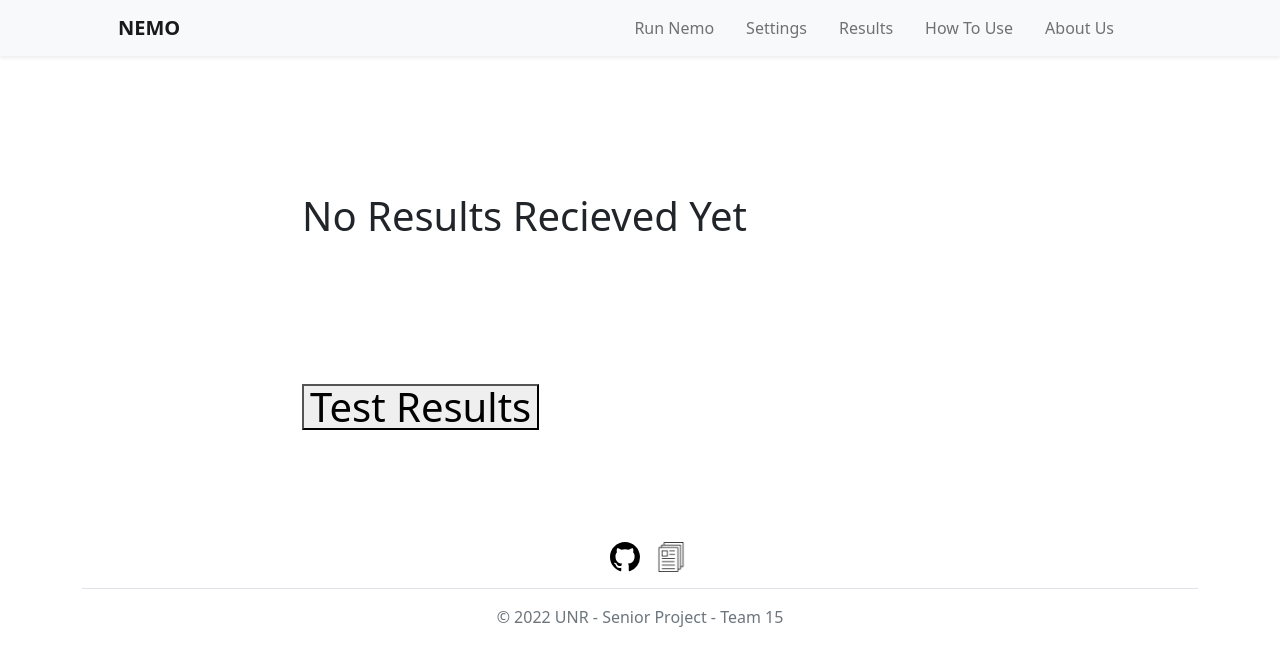
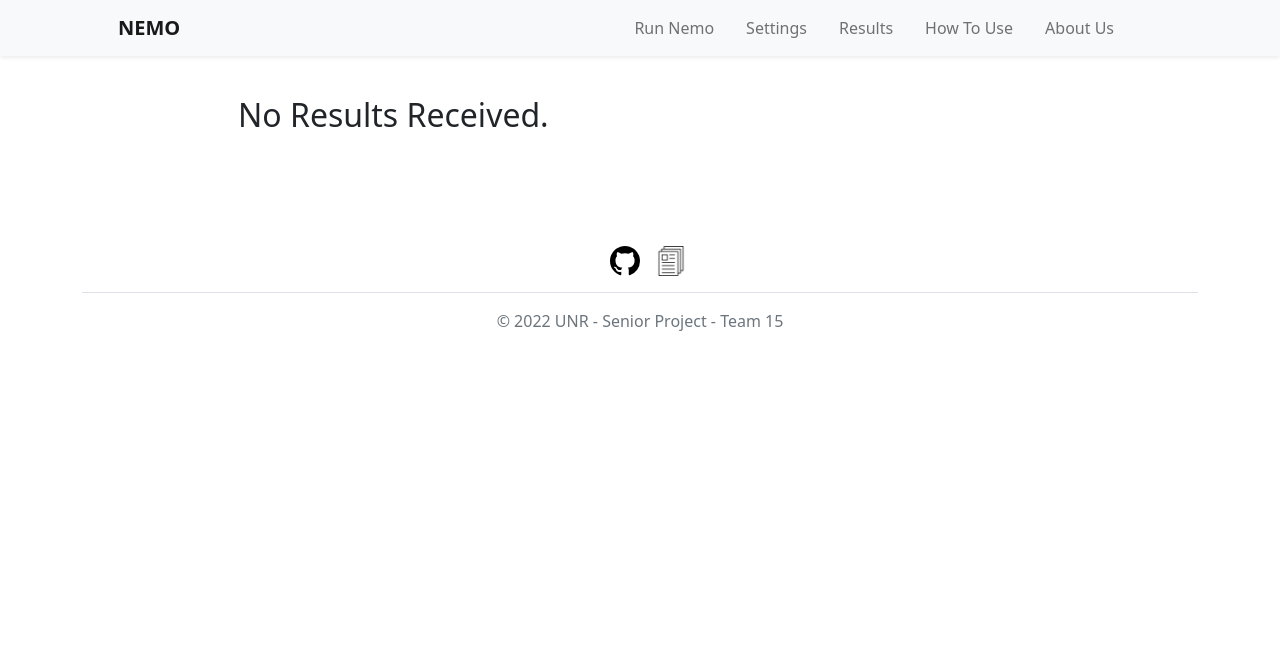
Before and after one commit to Curtis-CS/Nemo-Frontend, a Vue app: page /results in a window 1280 px wide. Shown: the top 666 px of the page. Built offline with nearby package versions, Linux system fonts and the light colour scheme.

Commit message:
Cleaned up code. Small changes.

```diff
--- a/package.json
+++ b/package.json
@@ -11,7 +11,6 @@
   "dependencies": {
     "axios": "^1.3.4",
     "bootstrap": "^5.2.3",
-    "file-saver": "^2.0.5",
     "selenium-webdriver": "^4.8.1",
     "vue": "^3.2.45",
     "vue-router": "^4.1.6",
--- a/src/components/UploadFiles.vue
+++ b/src/components/UploadFiles.vue
@@ -274,6 +274,7 @@ export default {
     submitFiles() {
       /**
        * Function to submit files to the back-end server and save results.
+       * Files are send one at a time.
        * @type {FormData}
        */
       let filesLeftToSend = this.uploadFiles.length
@@ -288,16 +289,7 @@ export default {
         })
           .then(function (response) {
             console.log("Results Received")
-            // Reset Result Images Before Next Batch
-            console.log(store.state.result_images.length)
-            store.commit('clearFiles')
-            console.log(store.state.result_images.length)
-            // Add Result Images of this Run
-            store.commit('insertFile', response.data)
-            console.log(store.state.result_images.length)
-            console.log(store.state.resultsExist)
-            store.commit('exist')
-            console.log(store.state.resultsExist)
+            store.commit('insertFile', new Blob([response.data]))
             // Demonstration Code
             // let recievedFileSize = response.data.size
             // if (recievedFileSize > 25) {
--- a/src/store.js
+++ b/src/store.js
@@ -3,18 +3,10 @@ import { createStore } from 'vuex'
 export const store = createStore({
     state () {
         return {
-            resultsExist: false,
             result_images: null
         }
     },
     mutations: {
-        clearFiles (state) {
-            state.result_images = null
-            state.resultsExist = false
-        },
-        exist (state) {
-            state.resultsExist = true
-        },
         insertFile (state, file) {
             state.result_images = file
         },
--- a/src/views/AboutUs.vue
+++ b/src/views/AboutUs.vue
@@ -37,6 +37,10 @@
         <p class="fw-normal text-muted text-center mb-lg-4">
           David Feil-Seifer | Devrin Lee
         </p>
+        <h5 class="fw-bold text-center lh-1 mb-4 mt-5 min-width"> Project Manager </h5>
+        <p class="fw-normal text-muted text-center mb-lg-4">
+
+        </p>
         <h5 class="fw-bold text-center lh-1 mb-4 mt-5 min-width"> Advisors </h5>
         <p class="fw-normal text-center text-muted mb-5 mb-lg-4">
           Dr.Lei Yang | Amirhesam Yazdi
--- a/src/views/Results.vue
+++ b/src/views/Results.vue
@@ -1,14 +1,18 @@
 <template>
   <section class="bg-white">
     <div class="container px-5 mt-custom max-column-width min-column-width">
-      	<div class="Results">
-		      <Lightbox :images="images"/>
-	      </div>
+      <div v-if="checkResults">
+        <h2>No Results Received.</h2>
+      </div>
+      <div v-else>
+<!--      <Lightbox :images="images"/>-->
+      </div>
     </div>
   </section>
 </template>
 
 <script>
+import { store } from "../store"
 import Lightbox from "@/components/Lightbox.vue"
 export default {
   name: "Results",
@@ -25,6 +29,11 @@ export default {
       ],
     }
   },
+  methods: {
+    checkResults() {
+      return store.state.result_images === null;
+    }
+  }
   // computed: {
   //   imageSrc() {
   //     let files = this.$store.getters.result_files
--- a/src/views/RunNemo.vue
+++ b/src/views/RunNemo.vue
@@ -17,7 +17,7 @@
           </div>
           <div class="col-sm-8 col-md-6">
             <figure>
-              <img alt="..." class="img-thumbnail mt-5" src="/nemo_smokeV3.png">
+              <img alt="..." class="img-thumbnail mt-5" src="/nemo_chris-leboutillier-be8mnFXzBgo-unsplash.png">
               <figcaption class="figure-caption mt-3">
                 <b>Figure 1:</b> Annotated frame with confirmed smoke detection and estimated density.
               </figcaption>
```
Also changed, not shown: public/nemo_chris-leboutillier-be8mnFXzBgo-unsplash.png (added), 1 other file (tests, documents, lock files or other folders).
